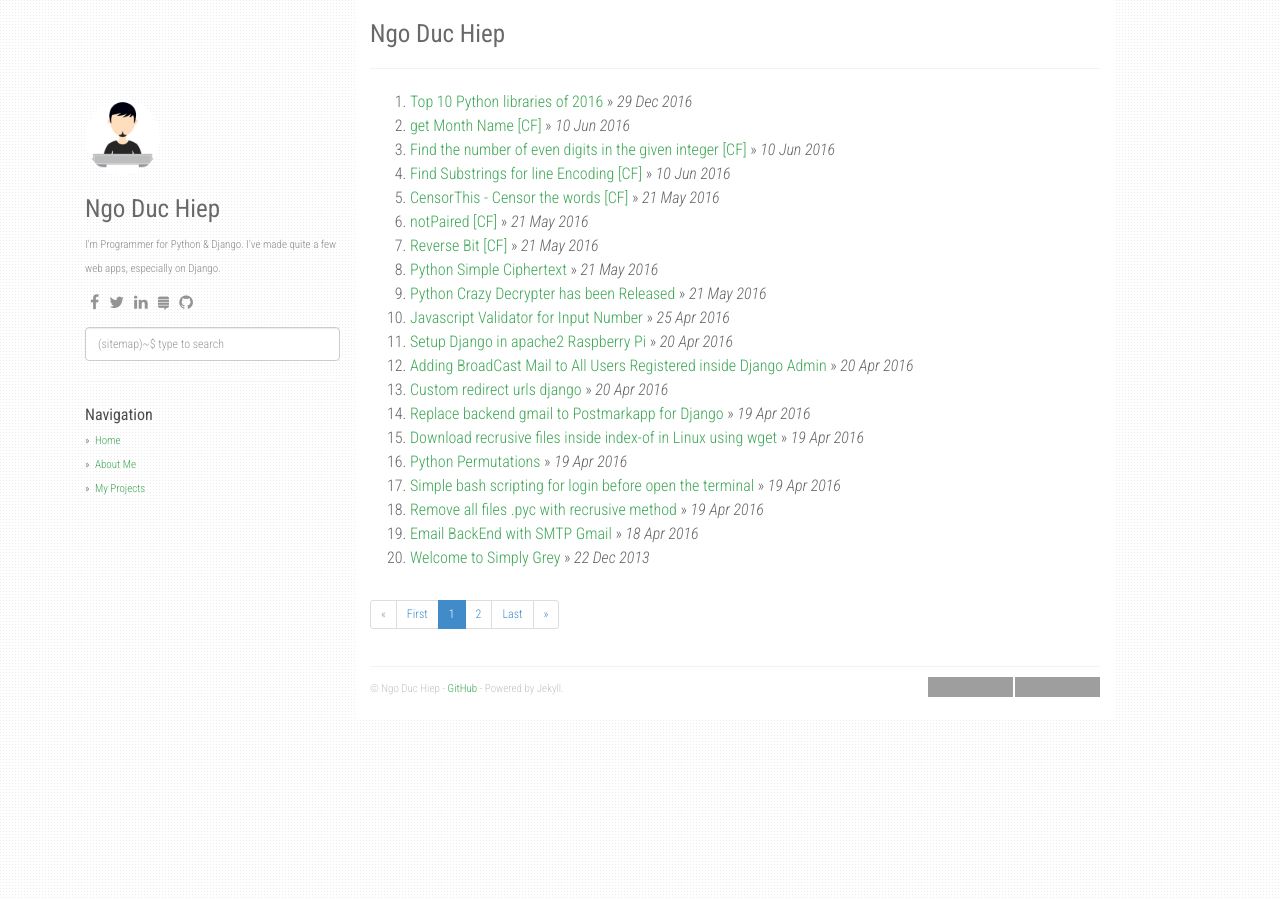
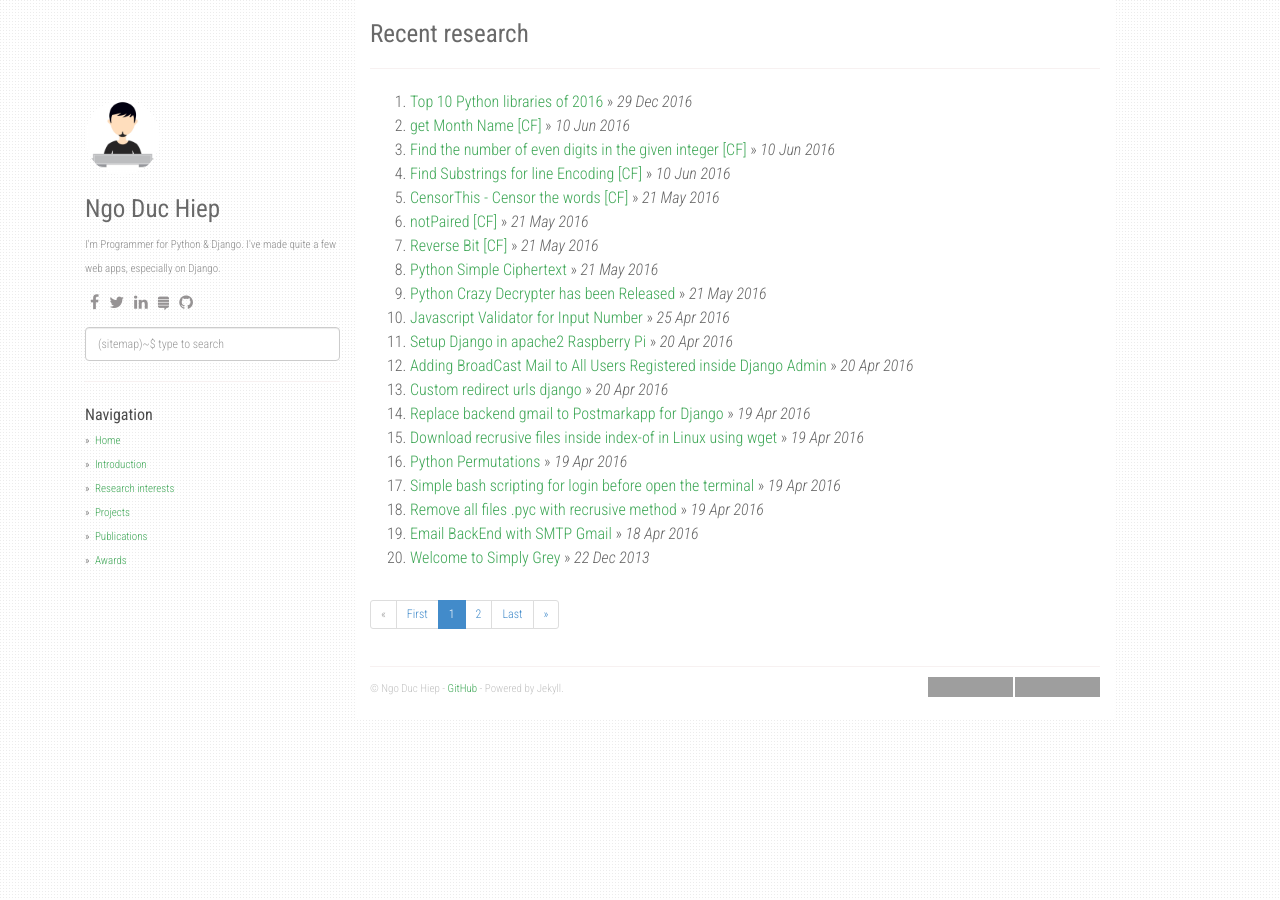
Before and after one commit to hiepnd/hiepnd.github.io, a Jekyll site: the page built from index.html, in a window 1280 px wide. Built offline with Jekyll 4.4.1, drawn with Linux system fonts in a browser that asks for light colours; nearby versions of some CDN libraries; the list of posts is cut into pages by our own code; grey boxes are pictures that could not be loaded.

Commit message:
Left menu

```diff
--- a/_config.yml
+++ b/_config.yml
@@ -1,4 +1,4 @@
-title: Ngo Duc Hiep
+title: Recent research
 description: My Personal Stack Problems
 author: Ngo Duc Hiep
 github: https://github.com/hiepnd
@@ -32,10 +32,17 @@ share:
   fb_appid: 1749788565247320
 
 urls:
-    - text: About Me
+    - text: Introduction
       url: /about/
-    - text: My Projects
+    - text: Research interests
+      url: /about/
+    - text: Projects
       url: /projects/
+    - text: Publications
+      url: /projects/
+    - text: Awards
+      url: /projects/
+
     #- text: XML Feed
     #  url: /feed.xml
 
```
